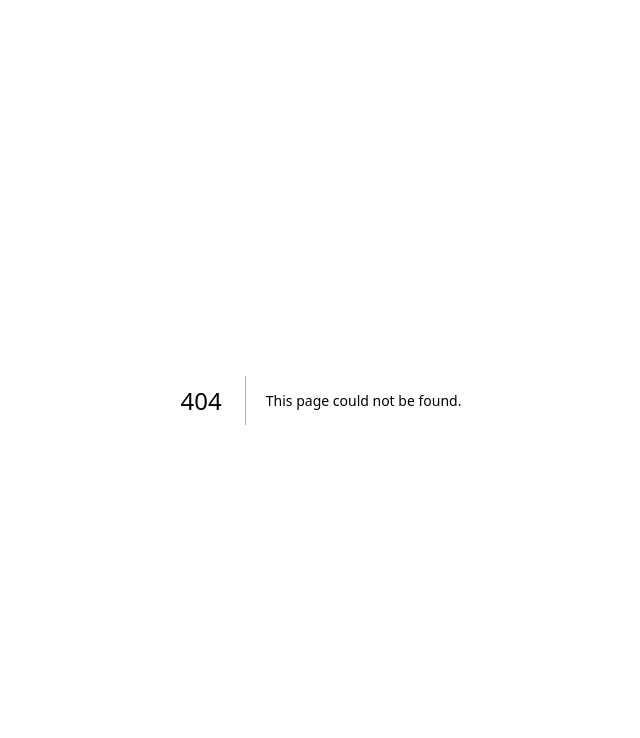
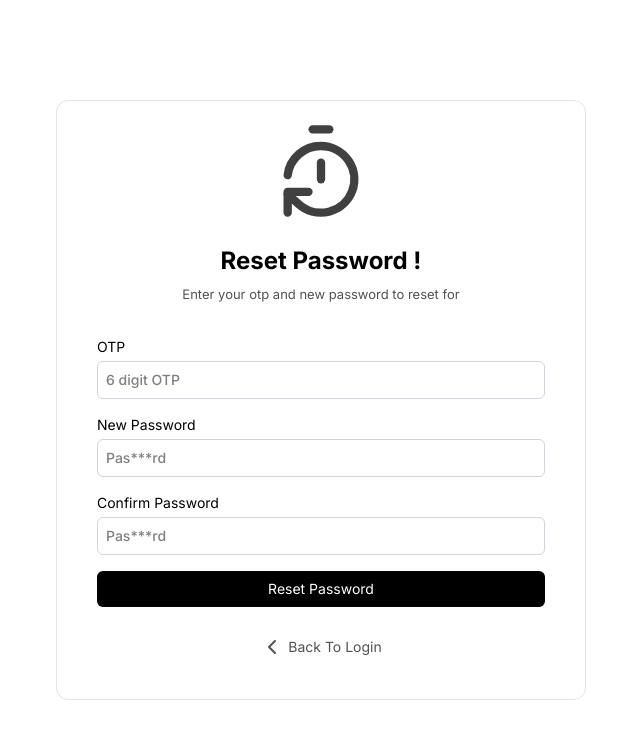
Before and after one commit to GauravJawalkar/School_ERP_Frontend, a Next.js app: page /reset-password in a window 1280 px wide. Before the commit this address had no page. Shown: the top 738 px of the page, without its empty margins (319-959 px from the left). Built offline with nearby package versions, Linux system fonts and the light colour scheme.

Commit message:
Developing the reset password functionality completely with API integration

```diff
--- a/app/(pages)/forgot-password/page.tsx
+++ b/app/(pages)/forgot-password/page.tsx
@@ -1,22 +1,28 @@
 "use client"
 import { BASE_URL } from '@/constants/constants';
 import ApiClient from '@/interceptors/ApiClient';
+import { useAuthStore } from '@/store/authStore';
 import { useMutation } from '@tanstack/react-query';
 import { ChevronLeft, Loader2, MessageCircleQuestionMark } from 'lucide-react'
 import Link from 'next/link'
+import { useRouter } from 'next/navigation';
 import toast from 'react-hot-toast'
 
 const page = () => {
-
+    const { setResetPasswordEmail } = useAuthStore();
+    const router = useRouter();
     async function forgotPassword({ email }: { email: string }) {
-        const response = await ApiClient.post(`${BASE_URL}/auth/forgotPassword`, { email });
-        return response.data;
+        const res = await ApiClient.post(`${BASE_URL}/auth/forgotPassword`, { email });
+        const response = { ...res.data, email }
+        return response;
     }
 
     const forgotPasswordMutation = useMutation({
         mutationFn: forgotPassword,
         onSuccess: (data) => {
             toast.success(data.message);
+            setResetPasswordEmail(data?.email);
+            router.push('/reset-password');
         },
         onError: (error: any) => {
             toast.error(
@@ -36,10 +42,12 @@ const page = () => {
 
         forgotPasswordMutation.mutate({ email });
     }
+
     return (
+        <>
             <div className='flex items-center justify-center h-screen'>
                 <div className='mx-auto py-5 px-10 border border-light-border rounded-xl '>
-                <div className='w-full flex flex-col items-center justify-center gap-6'>
+                    <div className='w-md flex flex-col items-center justify-center gap-6'>
                         <div className=''>
                             {/* Illustration */}
                             <MessageCircleQuestionMark height={100} width={100} className='text-neutral-700' />
@@ -74,6 +82,7 @@ const page = () => {
                     </div>
                 </div>
             </div>
+        </>
     )
 }
 
--- /dev/null
+++ b/app/(pages)/reset-password/page.tsx
@@ -0,0 +1,74 @@
+"use client"
+
+import { useAuthStore } from '@/store/authStore'
+import { ChevronLeft, Loader2, MessageCircleQuestionMark, TimerReset } from 'lucide-react';
+import Link from 'next/link';
+
+const page = () => {
+    const { resetPasswordEmail } = useAuthStore();
+
+    const handleSubmit = () => {
+
+    }
+    return (
+        <div className='flex items-center justify-center h-screen'>
+            <div className='mx-auto py-5 px-10 border border-light-border rounded-xl '>
+                <div className='w-md flex flex-col items-center justify-center gap-6'>
+                    <div className=''>
+                        {/* Illustration */}
+                        <TimerReset height={100} width={100} className='text-neutral-700' />
+                    </div>
+                    <div className='space-y-2 text-center'>
+                        <h1 className='text-2xl font-bold text-center'>Reset Password !</h1>
+                        <p className='text-[13px] text-neutral-600'>Enter your otp and new password to reset for <strong>{resetPasswordEmail}</strong> </p>
+                    </div>
+                    <div className='w-full mx-auto'>
+                        <form onSubmit={handleSubmit} className='py-2 mx-auto space-y-4'>
+                            <div className="flex flex-col gap-1 ">
+                                <label className="text-sm">OTP</label>
+                                <input
+                                    type="text"
+                                    inputMode='numeric'
+                                    pattern="[0-9]*"
+                                    maxLength={6}
+                                    name="otp"
+                                    onChange={(e) => (e.target.value = e.target.value.replace(/\D/g, ""))}
+                                    id=""
+                                    placeholder="6 digit OTP"
+                                    className="border border-input-border text-sm p-2 outline-none rounded-md font-medium focus:shadow focus:ring-2 focus:ring-neutral-400/50 appearance-none" />
+                            </div>
+                            <div className="flex flex-col gap-1 ">
+                                <label className="text-sm">New Password</label>
+                                <input
+                                    type="password"
+                                    name="newPassword"
+                                    id=""
+                                    placeholder="Pas***rd"
+                                    className="border border-input-border text-sm p-2 outline-none rounded-md font-medium focus:shadow focus:ring-2 focus:ring-neutral-400/50 " />
+                            </div>
+                            <div className="flex flex-col gap-1 ">
+                                <label className="text-sm">Confirm Password</label>
+                                <input
+                                    type="password"
+                                    name="confirmPassword"
+                                    id=""
+                                    placeholder="Pas***rd"
+                                    className="border border-input-border text-sm p-2 outline-none rounded-md font-medium focus:shadow focus:ring-2 focus:ring-neutral-400/50 " />
+                            </div>
+                            <button type="submit" className="w-full cursor-pointer bg-black text-white text-sm p-2 rounded-md hover:bg-black/80 transition-all ease-linear font-normal focus:ring-2 focus:ring-neutral-400/50 flex items-center justify-center disabled:bg-black/50 disabled:cursor-not-allowed">
+                                Reset Password
+                            </button>
+                        </form>
+                        <div className='w-full flex items-center justify-center '>
+                            <Link href="/login" className='flex items-center justify-center gap-1 my-5 w-fit text-sm text-neutral-600 hover:text-black hover:underline underline-offset-3'>
+                                <ChevronLeft /> Back To Login
+                            </Link>
+                        </div>
+                    </div>
+                </div>
+            </div>
+        </div>
+    )
+}
+
+export default page
--- a/store/authStore.ts
+++ b/store/authStore.ts
@@ -4,8 +4,10 @@ import { createJSONStorage, persist } from "zustand/middleware";
 interface AuthState {
     accessToken: string | null;
     user: any | null;
+    resetPasswordEmail: string | null;
     setAccessToken: (token: string) => void;
     setUser: (user: any) => void;
+    setResetPasswordEmail: (email: string) => void;
     clearAuth: () => void;
 }
 
@@ -15,8 +17,10 @@ export const useAuthStore = create<AuthState>()(
             {
                 accessToken: null as string | null,
                 user: null,
+                resetPasswordEmail: null as string | null,
                 setAccessToken: (token: string | null) => set({ accessToken: token }),
                 setUser: (user) => set({ user }),
+                setResetPasswordEmail: (email) => set({ resetPasswordEmail: email }),
                 clearAuth: () => set({ accessToken: null, user: null })
             }
         ),
```
Lines whose indentation alone changed are shown as unchanged.
